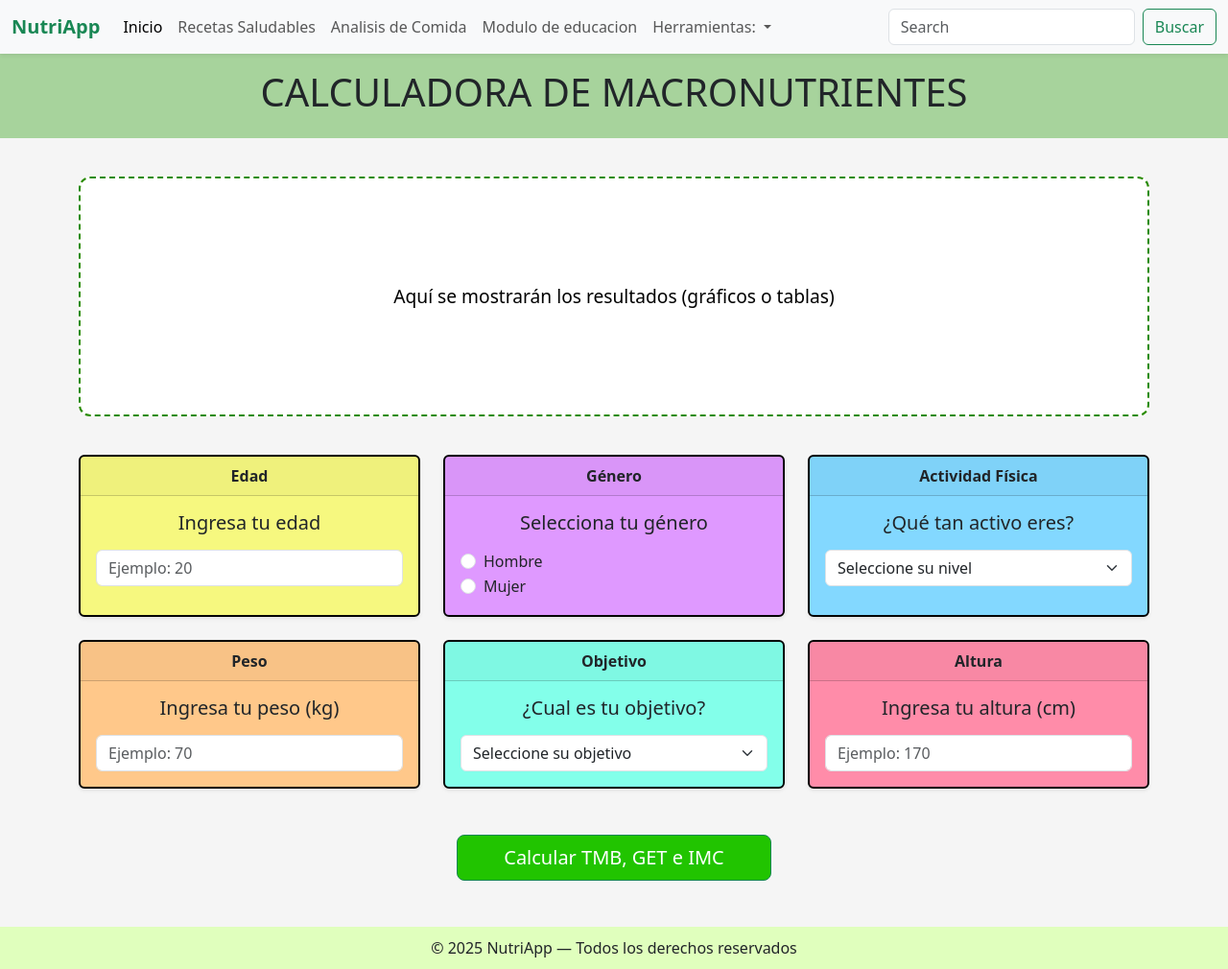
After one commit to Camacho-Zamora-Adrian-Eduardo/Proyecto, a Flask app: page /calculadoraMACRO in a window 1280 px wide. The commit adds this page. Shown: the whole page at 96% size. Run offline with Flask 3, Linux system fonts and the light colour scheme.

Commit message:
calculadora macro casi terminada

```diff
--- a/app.py
+++ b/app.py
@@ -41,15 +41,82 @@ def validasesion():
 def analisis():
     return render_template("analisis.html")
 
-@app.route("/calculadora")
-def calculadora():
-    return render_template("calculadora.html")
+@app.route("/calculadoraGET")
+def calculadoraGET():
+    return render_template("calculadoraGET.html")
 
-@app.route("/calcular")
-def calcular():
-    error=None
+@app.route("/calculadoraIMC")
+def calculadoraIMC():
+    return render_template("calculadoraIMC.html")
 
-    return render_template("calculadora.html")
+
+
+@app.route("/calculadoraMACRO", methods=['GET', 'POST'])
+def calculadoraMACRO():
+    return render_template("calculadoraMACRO.html")
+
+@app.route("/macroscalculados")
+def macroscalculados():
+
+    if request.method == 'POST':
+        peso = float(request.form['peso'])
+        altura = float(request.form['altura'])
+        edad = int(request.form['edad'])
+        genero = request.form['genero']
+        actividad = request.form['actividad']
+        objetivo = request.form['objetivo']
+        calorias = int(request.form['calorias'])
+
+        tdee, proteinas, carbohidratos, grasas = calcular_macros(
+            peso, altura, edad, genero, actividad, objetivo, calorias)
+
+        return render_template('calculadoraMACRO.html', tdee=tdee, proteinas=proteinas,
+                                carbohidratos=carbohidratos, grasas=grasas,
+                                peso=peso, altura=altura, edad=edad,
+                                genero=genero, actividad=actividad,
+                                objetivo=objetivo, calorias=calorias)
+
+
+def calcular_macros(peso, altura, edad, genero, actividad, objetivo, calorias):
+    if genero == 'hombre':
+        bmr = 88.362 + (13.397 * peso) + (4.799 * altura) - (5.677 * edad)
+    else:
+        bmr = 447.593 + (9.247 * peso) + (3.098 * altura) - (4.330 * edad)
+
+    if actividad == 'sedentario':
+        tdee = bmr * 1.2
+    elif actividad == 'ligero':
+        tdee = bmr * 1.375
+    elif actividad == 'moderado':
+        tdee = bmr * 1.55
+    elif actividad == 'intenso':
+        tdee = bmr * 1.725
+    else:
+        tdee = bmr * 1.9
+
+    if objetivo == 'perder':
+        tdee -= calorias
+    elif objetivo == 'ganar':
+        tdee += calorias
+
+
+    proteinas = 0.2 * tdee / 4
+    carbohidratos = 0.5 * tdee / 4
+    grasas = 0.3 * tdee / 9
+
+    return tdee, proteinas, carbohidratos, grasas
+
+
+
+@app.route("/calculadoraPI")
+def calculadoraPI():
+    return render_template("calculadoraPI.html")
+
+@app.route("/calculadoraTMB")
+def calculadoraTMB():
+    return render_template("calculadoraTMB.html")
+
+
 
 @app.route("/registro")
 def registro():
--- a/templates/base.html
+++ b/templates/base.html
@@ -31,16 +31,19 @@
                             <a class="nav-link" href="http://127.0.0.1:5000/analisisdecomida">Analisis de Comida</a>
                         </li>
                         <li class="nav-item">
-                            <a class="nav-link" href="http://127.0.0.1:5000/calculadora">Calculadora de datos</a>
+                            <a class="nav-link" href="http://127.0.0.1:5000/calculadora">Modulo de educacion</a>
                         </li>
                         <li class="nav-item dropdown">
                             <a class="nav-link dropdown-toggle" href="#" role="button" data-bs-toggle="dropdown"
                                 aria-expanded="false">
-                                Acerca de:
+                                Herramientas:
                             </a>
                             <ul class="dropdown-menu">
-                                <li><a class="dropdown-item" href="#">Accion</a></li>
-                                <li><a class="dropdown-item" href="#">Otra accion</a></li>
+                                <li><a class="dropdown-item" href="http://127.0.0.1:5000/calculadoraIMC">Calculadora IMC</a></li>
+                                <li><a class="dropdown-item" href="http://127.0.0.1:5000/calculadoraGET">Calculadora GET</a></li>
+                                <li><a class="dropdown-item" href="http://127.0.0.1:5000/calculadoraTMB">Calculadora TMB</a></li>
+                                <li><a class="dropdown-item" href="http://127.0.0.1:5000/calculadoraPI">Calculadora PI</a></li>
+                                <li><a class="dropdown-item" href="http://127.0.0.1:5000/calculadoraMACRO">Calculadora MACRO</a></li>
                                 <li>
                                     <hr class="dropdown-divider">
                                 </li>
--- a/templates/calculadora.html
+++ b/templates/calculadoraGET.html
@@ -44,7 +44,7 @@ Nombre la pagina
 <!-- ENCABEZADO -->
 <div class="row">
     <div class="col-12 p-3" style="background-color: #a7d39c">
-        <h1 class="text-center">CALCULADORA DE IMC, GET & TMB</h1>
+        <h1 class="text-center">CALCULADORA DE GET</h1>
     </div>
 </div>
 
@@ -128,7 +128,7 @@ Nombre la pagina
 
     <!-- Botón de Calcular -->
     <div class="text-center my-5">
-        <button type="submit" class="btn btn-success btn-lg px-5" style="background-color: #21c400;" onclick="calcular()">Calcular TMB, GET e IMC</button>
+        <button type="submit" class="btn btn-success btn-lg px-5" style="background-color: #21c400;" onclick="calcular()">Calcular GET</button>
     </div>
 </div>
 </form>
--- /dev/null
+++ b/templates/calculadoraMACRO.html
@@ -0,0 +1,150 @@
+{% extends 'base.html' %}
+
+{% block titulo %}
+Nombre la pagina
+{% endblock titulo %}
+
+
+{% block contenido %}
+
+
+<form>
+<style>
+    body {
+        background-color: #f5f5f5;
+    }
+    .resultado {
+        height: auto;
+        min-height: 250px;
+        border: 2px dashed #298b02;
+        border-radius: 12px;
+
+        margin: 40px auto;
+        display: flex;
+        align-items: center;
+        justify-content: center;
+        flex-direction: column;
+        color: #000000;
+        font-size: 1.2rem;
+        background-color: white;
+        text-align: center;
+        padding: 20px;
+    }
+    footer {
+        background-color: #e0ffbd;
+        text-align: center;
+        padding: 10px;
+        margin-top: 40px;
+        font-weight: 500;
+    }
+    </style>
+</head>
+<body>
+
+<!-- ENCABEZADO -->
+<div class="row">
+    <div class="col-12 p-3" style="background-color: #a7d39c">
+        <h1 class="text-center">CALCULADORA DE MACRONUTRIENTES</h1>
+    </div>
+</div>
+
+<!-- Contenedor grande de resultados -->
+<div class="container">
+    <div id="resultado" class="resultado text-center">
+        Aquí se mostrarán los resultados (gráficos o tablas)
+    </div>
+
+    <!-- Sección de tarjetas -->
+    <div class="row justify-content-center gy-4">
+
+        <div class="col-sm-6 col-md-4">
+        <div class="card text h-100 shadow-sm" style="background-color: #f6f87f; border: 2px solid black">
+            <div class="card-header text-center fw-bold">Edad</div>
+            <div class="card-body">
+            <h5 class="card-title text-center">Ingresa tu edad</h5>
+            <input id="edad" type="number" class="form-control mt-3" placeholder="Ejemplo: 20" required
+            value = "{{ request.form.get('edad','')}}">
+            </div>
+        </div>
+        </div>
+
+        <div class="col-sm-6 col-md-4">
+        <div class="card text h-100 shadow-sm" style="background-color: #df99ff; border: 2px solid black">
+            <div class="card-header text-center fw-bold">Género</div>
+            <div class="card-body">
+            <h5 class="card-title text-center">Selecciona tu género</h5>
+            <div class="form-check mt-3">
+                <input id="hombre" class="form-check-input" type="radio" name="genero" value="hombre" required
+                value = "{{ request.form.get('hombre','')}}">
+                <label class="form-check-label">Hombre</label>
+            </div>
+            <div class="form-check">
+                <input id="mujer" class="form-check-input" type="radio" name="genero" value="mujer" required
+                value = "{{ request.form.get('mujer','')}}">
+                <label class="form-check-label">Mujer</label>
+            </div>
+            </div>
+        </div>
+        </div>
+
+        <div class="col-sm-6 col-md-4">
+        <div class="card text h-100 shadow-sm" style="background-color: #83d8ff; border: 2px solid black">
+            <div class="card-header text-center fw-bold">Actividad Física</div>
+            <div class="card-body">
+            <h5 class="card-title text-center">¿Qué tan activo eres?</h5>
+            <select id="actividad" class="form-select mt-3" required>
+                <option value="">Seleccione su nivel</option>
+                <option value="sedentario">Sedentario (no hago ejercicio)</option>
+                <option value="ligero">Actividad ligera (1-3 dias/semana)</option>
+                <option value="moderado">Actividad moderada (4-5 dias/semana)</option>
+                <option value="intenso">Actividad alta (6-7 dias/semana)</option>
+            </select>
+            </div>
+        </div>
+        </div>
+
+        <div class="col-sm-6 col-md-4">
+        <div class="card text h-100 shadow-sm" style="background-color: #ffc88a; border: 2px solid black">
+            <div class="card-header text-center fw-bold">Peso</div>
+            <div class="card-body">
+            <h5 class="card-title text-center">Ingresa tu peso (kg)</h5>
+            <input id="peso" type="number" class="form-control mt-3" placeholder="Ejemplo: 70" required
+            value = "{{ request.form.get('peso','')}}">
+            </div>
+        </div>
+        </div>
+
+        <div class="col-sm-6 col-md-4">
+            <div class="card text h-100 shadow-sm" style="background-color:rgb(131, 255, 234); border: 2px solid black">
+                <div class="card-header text-center fw-bold">Objetivo</div>
+                <div class="card-body">
+                <h5 class="card-title text-center">¿Cual es tu objetivo?</h5>
+                <select id="actividad" class="form-select mt-3" required>
+                    <option value="">Seleccione su objetivo</option>
+                    <option value="ganar">Subir de peso</option>
+                    <option value="">Mantener mi peso</option>
+                    <option value="perder">Bajar de peso</option>
+                </select>
+                </div>
+            </div>
+            </div>
+
+        <div class="col-sm-6 col-md-4">
+        <div class="card text h-100 shadow-sm" style="background-color: #ff8ca9; border: 2px solid black">
+            <div class="card-header text-center fw-bold">Altura</div>
+            <div class="card-body">
+            <h5 class="card-title text-center">Ingresa tu altura (cm)</h5>
+            <input id="altura" type="number" class="form-control mt-3" placeholder="Ejemplo: 170" required
+            value = "{{ request.form.get('altura','')}}">
+            </div>
+        </div>
+        </div>
+    </div>
+
+    <!-- Botón de Calcular -->
+    <div class="text-center my-5">
+        <button type="submit" class="btn btn-success btn-lg px-5" style="background-color: #21c400;" onclick="calcular()">Calcular TMB, GET e IMC</button>
+    </div>
+</div>
+</form>
+{% endblock contenido %}
```
Also changed, not shown: templates/calculadoraIMC.html (added, +135 -0 lines), templates/calculadoraPI.html (added, +135 -0 lines), templates/calculadoraTMB.html (added, +135 -0 lines).
